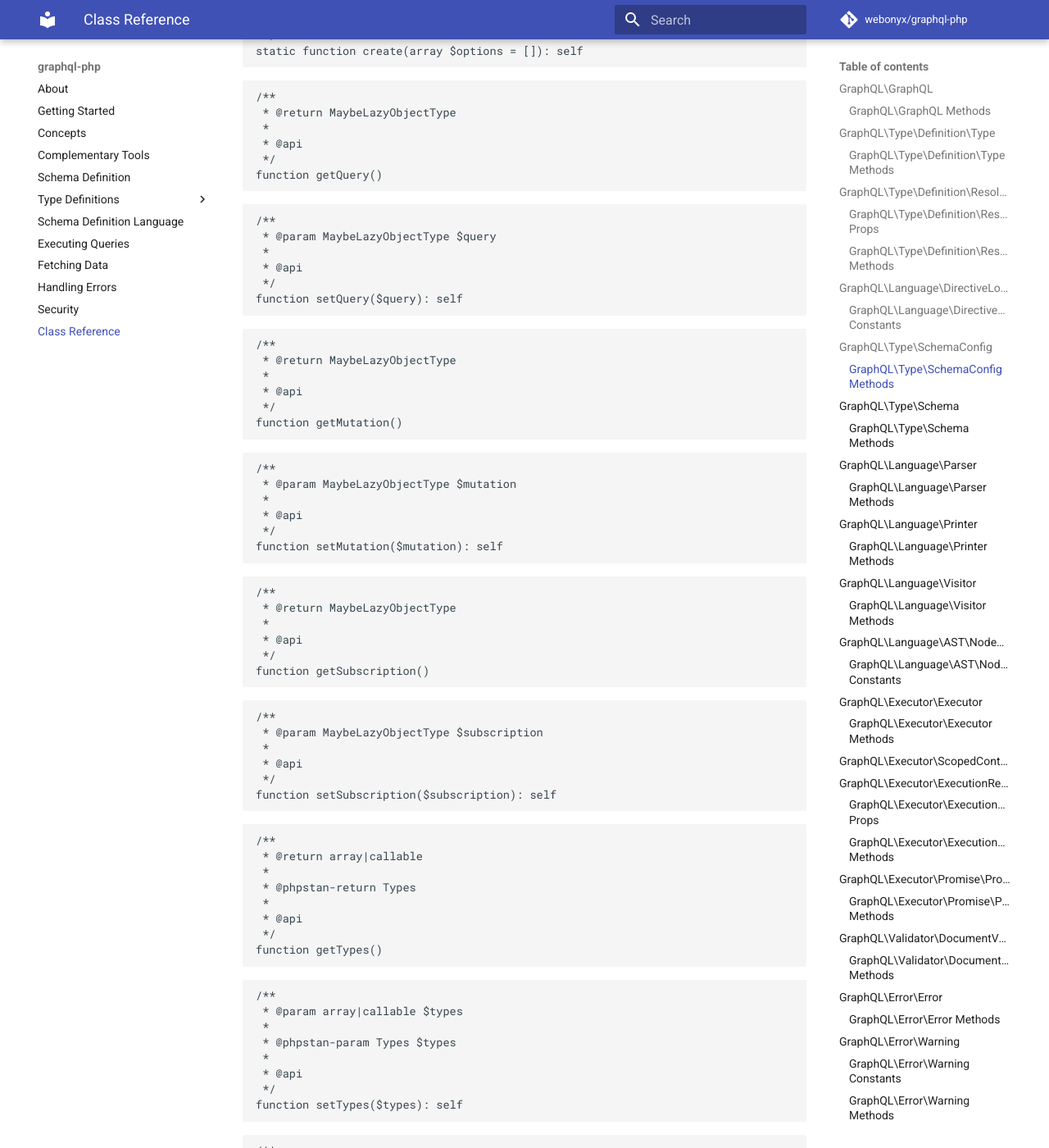
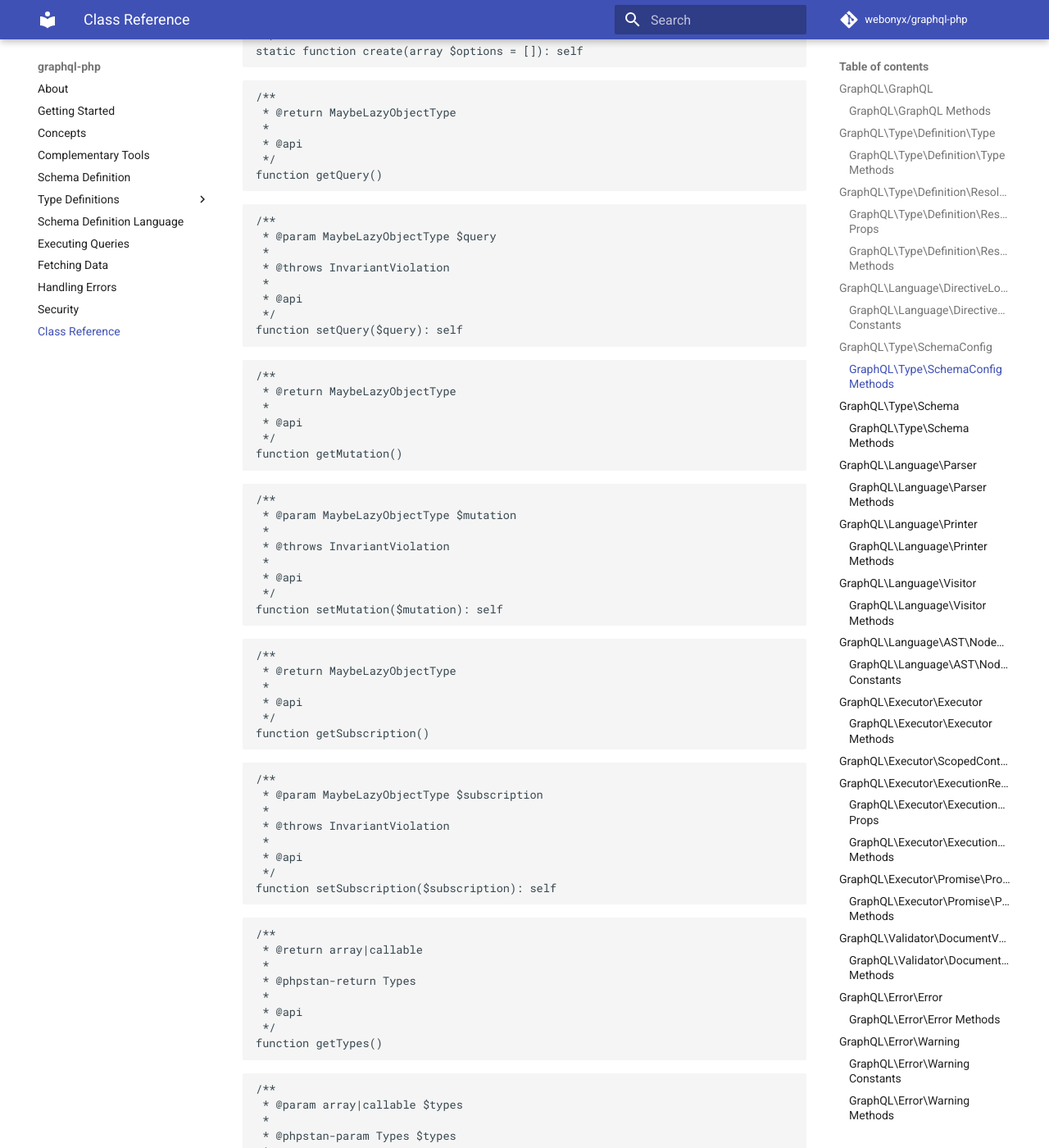
Before and after one commit to webonyx/graphql-php, an MkDocs documentation site: the page built from docs/class-reference.md, in a window 1280 px wide and 1400 px high, scrolled down 10565 px. Shown: the whole window at 82% size. Built offline with MkDocs 1.6.1 and Material for MkDocs 9.7.7, drawn with Linux system fonts in a browser that asks for light colours; comment, search, counter and statistics services are not loaded.

Commit message:
Prettify docs

````diff
--- a/docs/class-reference.md
+++ b/docs/class-reference.md
@@ -577,6 +577,8 @@ function getQuery()
 /**
  * @param MaybeLazyObjectType $query
  *
+ * @throws InvariantViolation
+ *
  * @api
  */
 function setQuery($query): self
@@ -595,6 +597,8 @@ function getMutation()
 /**
  * @param MaybeLazyObjectType $mutation
  *
+ * @throws InvariantViolation
+ *
  * @api
  */
 function setMutation($mutation): self
@@ -612,6 +616,8 @@ function getSubscription()
 ```php
 /**
  * @param MaybeLazyObjectType $subscription
+ *
+ * @throws InvariantViolation
  *
  * @api
  */
````
